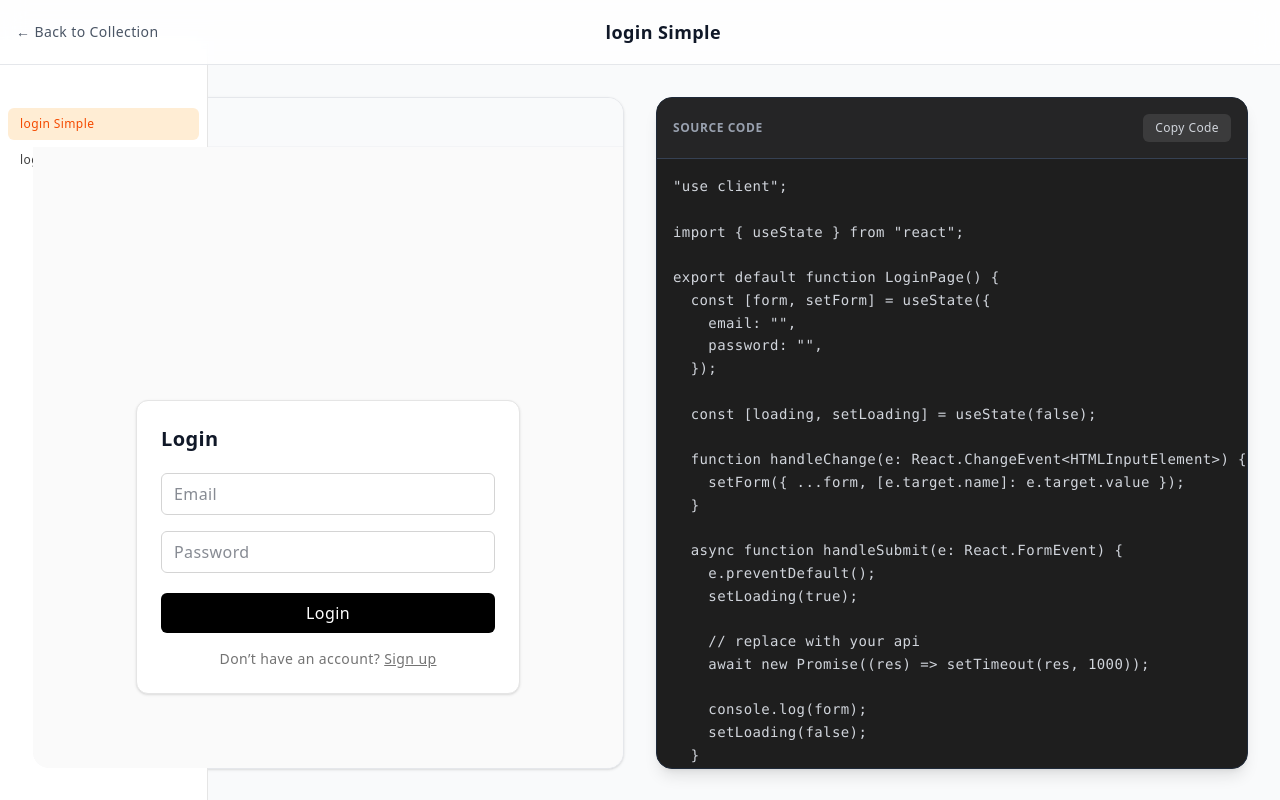
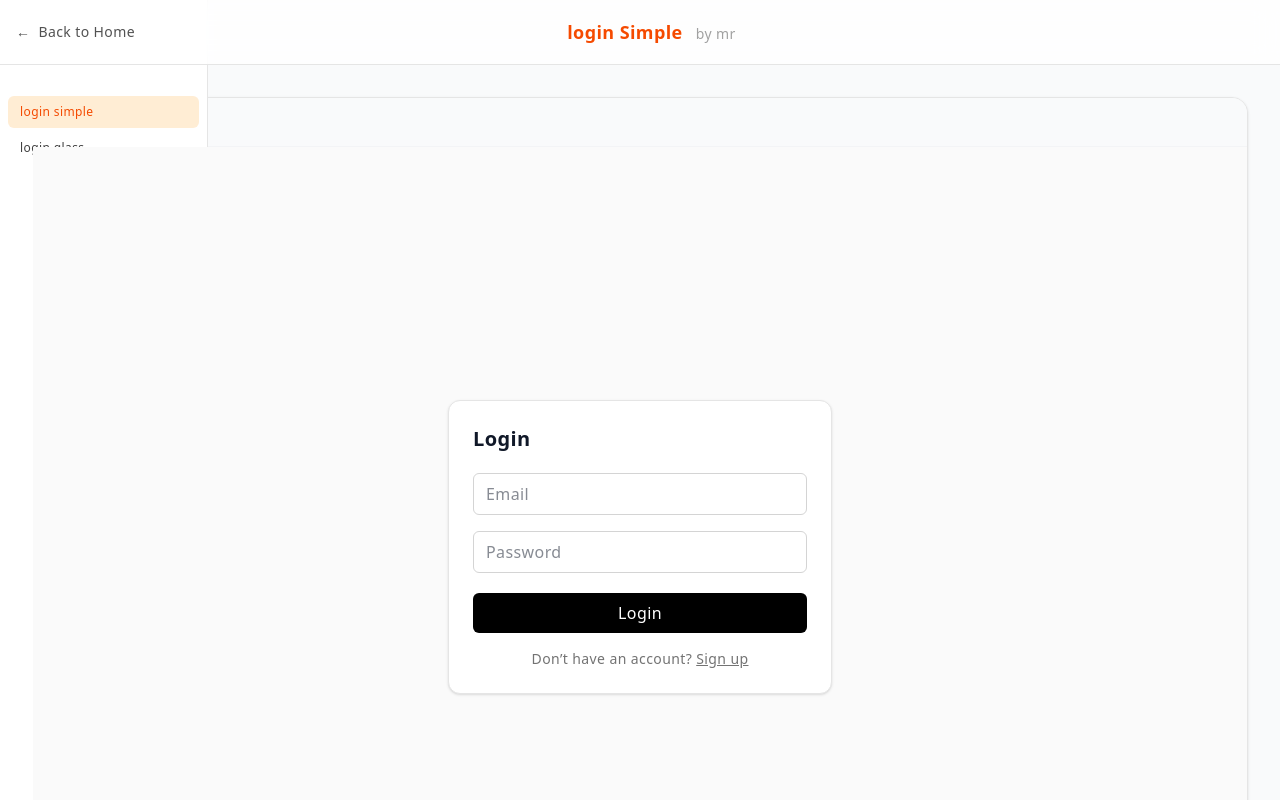
Before and after one commit to rahscripts/login, a Next.js app: page /login/1 in a window 1280 px wide. Shown: the top 800 px of the page. Built offline with nearby package versions, Linux system fonts and the light colour scheme.

Commit message:
added theme css

```diff
--- a/app/components/Sidebar.tsx
+++ b/app/components/Sidebar.tsx
@@ -8,7 +8,7 @@ export default function Sidebar() {
     const pathname = usePathname();
 
     return (
-        <aside className="w-52 mt-10 h-screen fixed left-0 top-0 border-r border-neutral-200 dark:border-neutral-800 bg-white dark:bg-neutral-950 px-2 py-3 max-md:hidden">
+        <aside className="w-52 pt-10 h-screen fixed left-0 top-0 border-r border-neutral-200 dark:border-neutral-800 bg-white dark:bg-neutral-950 lowercase px-2 py-3 max-md:hidden">
             <div className="mt-14 flex flex-col gap-1">
                 {components.map((component) => {
                     const isActive = pathname === `/login/${component.slug}`;
--- a/app/login/[slug]/page.tsx
+++ b/app/login/[slug]/page.tsx
@@ -23,23 +23,25 @@ export default function Page({ params }: { params: Promise<{ slug: string }> })
     return (
         <div className="min-h-screen bg-gray-50 dark:bg-neutral-950 text-gray-900 dark:text-white font-[family-name:var(--font-geist-sans)]">
             {/* Header / Navigation */}
-            <div className="sticky top-0 z-50 bg-white/80 dark:bg-neutral-900/80 backdrop-blur-md border-b border-gray-200 dark:border-neutral-800">
+            <div className="sticky top-0 z-50 bg-white/80 dark:bg-neutral-950/80 backdrop-blur-md border-b border-neutral-200 dark:border-neutral-800">
                 <div className="max-w-7xl mx-auto px-4 h-16 flex items-center justify-between">
                     <Link
                         href="/"
-                        className="flex items-center gap-2 text-sm font-medium text-gray-600 dark:text-gray-400 hover:text-gray-900 dark:hover:text-white transition-colors"
+                        className="group flex items-center gap-2 text-sm font-medium text-neutral-600 dark:text-neutral-400 hover:text-orange-600 dark:hover:text-orange-400 transition-colors"
                     >
-                        &larr; Back to Collection
+                        <span className="group-hover:-translate-x-1 transition-transform">&larr;</span> Back to Home
                     </Link>
-                    <h1 className="text-lg font-semibold">{component.title}</h1>
+                    <h1 className="text-lg font-semibold text-orange-600 dark:text-orange-400">
+                        {component.title} <span className="text-neutral-400 dark:text-neutral-600 font-normal ml-2 text-sm">by mr</span>
+                    </h1>
                     <div className="w-24"></div> {/* Spacer for centering title roughly */}
                 </div>
             </div>
 
-            <main className="max-w-7xl mx-auto p-4 md:p-8 grid lg:grid-cols-2 gap-8 h-[calc(100vh-64px)]">
+            <main className="max-w-7xl mx-auto p-4 md:p-8 grid gap-5">
 
                 {/* Preview Section */}
-                <div className="flex flex-col h-full bg-white dark:bg-neutral-900 rounded-2xl border border-gray-200 dark:border-neutral-800 overflow-hidden shadow-sm">
+                <div className="flex flex-col h-full bg-white dark:bg-neutral-900 rounded-2xl border border-neutral-200 dark:border-neutral-800 overflow-hidden shadow-sm ring-1 ring-transparent hover:ring-orange-500/20 transition-all">
                     <div className="p-4 border-b border-gray-100 dark:border-neutral-800 flex justify-between items-center bg-gray-50 dark:bg-neutral-900/50">
                         <span className="text-xs font-semibold uppercase tracking-wider text-gray-500">Live Preview</span>
                     </div>
--- a/app/page.tsx
+++ b/app/page.tsx
@@ -6,9 +6,11 @@ export default function Home() {
   return (
     <div className="min-h-screen  bg-gray-50 bg-neutral-100 dark:bg-neutral-950 p-8 flex justify-center items-center ">
       <div className="max-w-7xl mx-auto">
-        <header className="mb-12 text-center md:my-10 -space-y-2 ">
-          <h1 className="text-xl font-medium tracking-wider mb-4  text-gray-900 dark:text-white bg-orange-500 w-fit p-1 px-3 mx-auto">Login UI Collection</h1>
-          <p className="text-sm text-gray-600 dark:text-gray-400">
+        <header className="mb-12 text-center md:my-10 -space-y-1">
+          <h1 className="text-2xl md:text-4xl font-bold tracking-tight mb-4 text-neutral-900 dark:text-white">
+            <span className="text-orange-600 dark:text-orange-400">Login UI</span> Collection
+          </h1>
+          <p className="text-xs text-neutral-700 dark:text-neutral-300 max-w-2xl mx-auto">
             A curated collection of modern, copy-paste login components.
           </p>
         </header>
```
